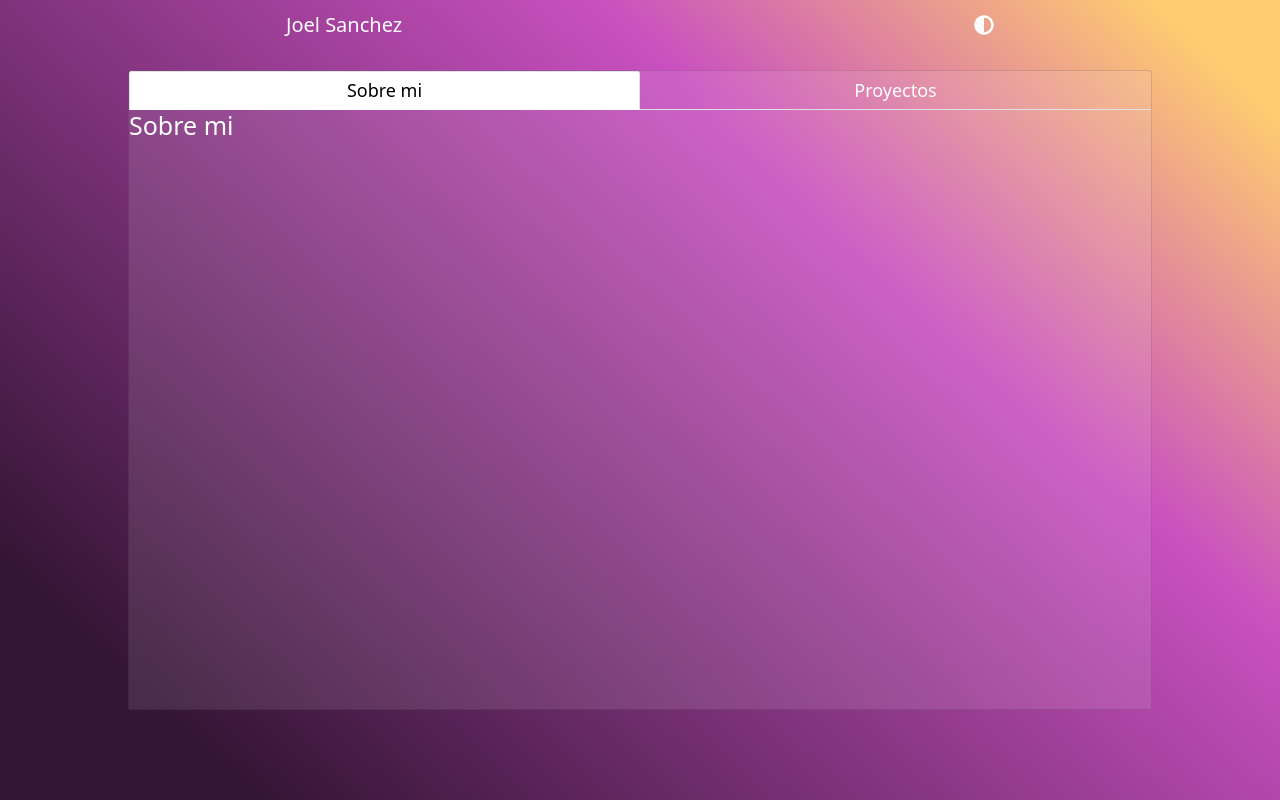
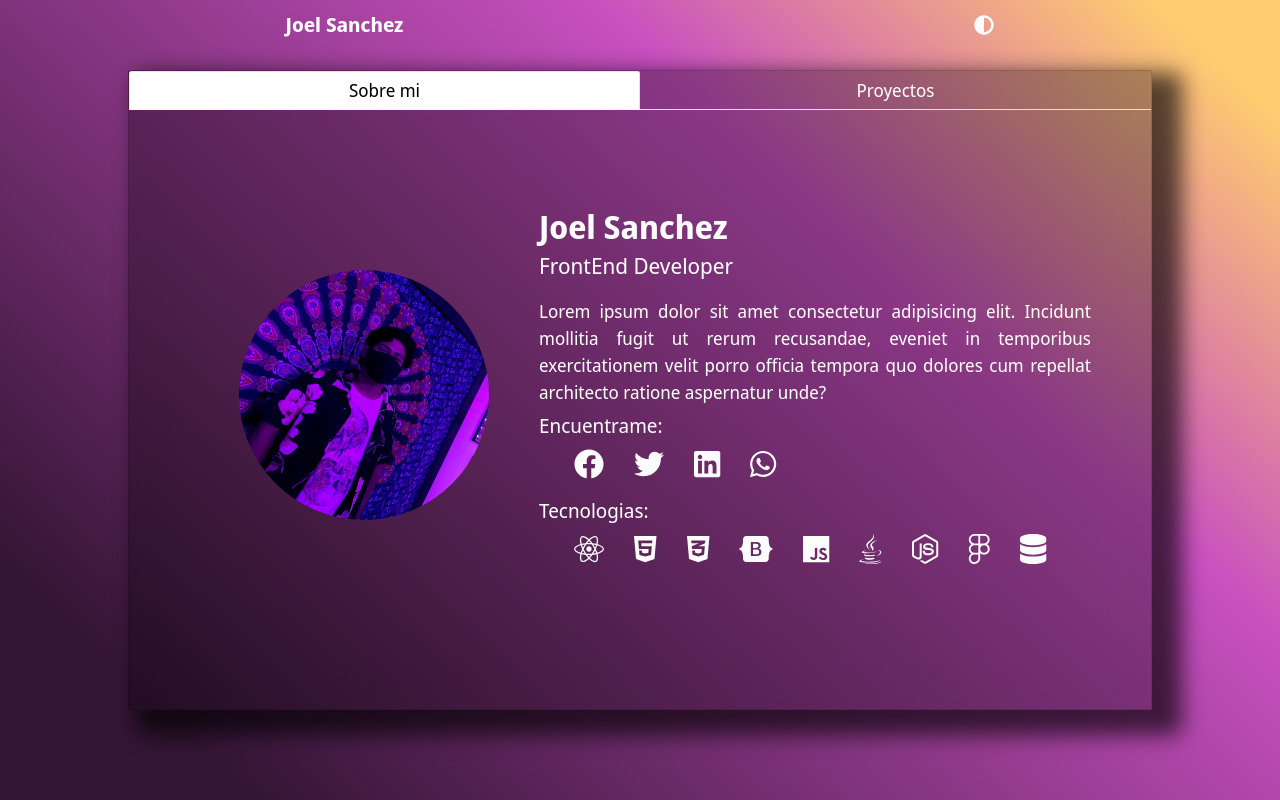
Before and after one commit to JoelSanchez01/Portafolio, a React app: page / in a window 1280 px wide. Built offline with nearby package versions, Linux system fonts and the light colour scheme.

Commit message:
se agrego el apartado de sobre mi, y se agrando el peso de la letra en el header

```diff
--- a/src/assets/styles/App.css
+++ b/src/assets/styles/App.css
@@ -18,6 +18,7 @@ html {
 }
 
 body {
+  font-family: var(--main-font);
   color: var(--main-white);
   background: rgb(20, 13, 23);
   background-color: #341535;
--- a/src/assets/styles/Card.css
+++ b/src/assets/styles/Card.css
@@ -1,7 +1,8 @@
 .card {
   width: 80%;
   height: 80vh;
-  background-color: rgba(255, 255, 255, 0.1);
+  background-color: rgba(00, 00, 0, 0.3);
   backdrop-filter: blur(20px);
   margin: 30px auto;
+  box-shadow: 19px 14px 21px 11px rgba(0, 0, 0, 0.65);
 }
--- a/src/assets/styles/Header.css
+++ b/src/assets/styles/Header.css
@@ -5,6 +5,7 @@
   text-align: center;
   margin-top: 10px;
   font-size: 2rem;
+  font-weight: bold;
 }
 
 p {
--- /dev/null
+++ b/src/assets/styles/Sobremi.css
@@ -0,0 +1,89 @@
+.tab-content,
+.tab-pane {
+  width: 100%;
+  height: 95%;
+}
+
+.Sobremi {
+  height: 100%;
+  display: flex;
+  justify-content: center;
+  align-items: center;
+
+  font-size: 2rem;
+  text-align: justify;
+  margin: 0 30px;
+  padding: 30px;
+}
+
+.Sobremi .imagen {
+  margin: 0 50px;
+}
+
+.Sobremi h1 {
+  font-size: 3.2rem;
+  font-weight: bold;
+}
+
+.Sobremi h2 {
+  font-size: 2.2rem;
+}
+
+.Sobremi .texto__title {
+  margin-bottom: 20px;
+}
+
+.Sobremi .texto__descripcion {
+  text-align: justify;
+  font-size: 1.8rem;
+  font-weight: lighter;
+  margin-bottom: 5px;
+}
+
+.Sobremi .imagen img {
+  width: 250px;
+  height: 250px;
+  border-radius: 50%;
+}
+
+.Sobremi .texto__redes ul,
+.texto__tecnologia ul {
+  list-style: none;
+  display: flex;
+  flex-wrap: wrap;
+}
+
+.Sobremi .texto__redes ul li,
+.texto__tecnologia ul li {
+  margin: 0 15px;
+  transition: transform 0.3s ease-in-out;
+}
+
+.Sobremi .texto__redes ul li a,
+.texto__tecnologia ul li {
+  text-decoration: none;
+  color: var(--main-white);
+  font-size: 3rem;
+  transition: all 0.15s ease-in-out;
+}
+
+.Sobremi .texto__redes ul li:hover,
+.texto__tecnologia ul li:hover {
+  transform: scale(1.2);
+}
+
+.Sobremi .texto__redes ul li #facebook:hover {
+  color: #1877f2;
+}
+
+.Sobremi .texto__redes ul li #twitter:hover {
+  color: #00acee;
+}
+
+.Sobremi .texto__redes ul li #linkedin:hover {
+  color: #0e76a8;
+}
+
+.Sobremi .texto__redes ul li #whatsapp:hover {
+  color: #25d366;
+}
--- a/src/components/NavBar.jsx
+++ b/src/components/NavBar.jsx
@@ -1,5 +1,6 @@
 import { Tabs, Tab } from "react-bootstrap";
 import "../assets/styles/NavBar.css";
+import Sobremi from "./Sobremi";
 
 const NavBar = () => {
   return (
@@ -9,7 +10,7 @@ const NavBar = () => {
       defaultActiveKey="link-1"
     >
       <Tab eventKey="link-1" title="Sobre mi">
-        <h1>Sobre mi</h1>
+        <Sobremi />
       </Tab>
 
       <Tab eventKey="link-3" title="Proyectos">
--- /dev/null
+++ b/src/components/Sobremi.jsx
@@ -0,0 +1,87 @@
+import "../assets/styles/Sobremi.css";
+import foto from "../assets/images/foto1.jpg";
+
+const Sobremi = () => {
+  return (
+    <div className="Sobremi">
+      <div className="imagen">
+        <img src={foto} alt="" />
+      </div>
+      <div className="texto">
+        <div className="texto__title">
+          <h1>
+            Joel Sanchez<span>&#160;</span>
+          </h1>
+          <h2>FrontEnd Developer</h2>
+        </div>
+        <div className="texto__descripcion">
+          <p>
+            Lorem ipsum dolor sit amet consectetur adipisicing elit. Incidunt
+            mollitia fugit ut rerum recusandae, eveniet in temporibus
+            exercitationem velit porro officia tempora quo dolores cum repellat
+            architecto ratione aspernatur unde?
+          </p>
+        </div>
+        <div className="texto__redes">
+          Encuentrame:
+          <ul>
+            <li>
+              <a id="facebook" href="">
+                <i class="fab fa-facebook"></i>
+              </a>
+            </li>
+            <li>
+              <a href="" id="twitter">
+                <i class="fab fa-twitter"></i>
+              </a>
+            </li>
+            <li>
+              <a href="" id="linkedin">
+                <i class="fab fa-linkedin"></i>
+              </a>
+            </li>
+            <li>
+              <a href="" id="whatsapp">
+                <i class="fab fa-whatsapp"></i>
+              </a>
+            </li>
+          </ul>
+        </div>
+        <div className="texto__tecnologia">
+          Tecnologias:
+          <ul>
+            <li title="React">
+              <i class="fab fa-react"></i>
+            </li>
+            <li title="Html">
+              <i class="fab fa-html5"></i>
+            </li>
+            <li title="Css">
+              <i class="fab fa-css3-alt"></i>
+            </li>
+            <li title="Bootstrap">
+              <i class="fab fa-bootstrap"></i>
+            </li>
+            <li title="JavaScript">
+              <i class="fab fa-js"></i>
+            </li>
+            <li title="Java">
+              <i class="fab fa-java"></i>
+            </li>
+            <li title="Node.JS">
+              <i class="fab fa-node-js"></i>
+            </li>
+            <li title="Figma">
+              <i class="fab fa-figma"></i>
+            </li>
+            <li title="SQL">
+              <i class="fas fa-database"></i>
+            </li>
+          </ul>
+        </div>
+      </div>
+    </div>
+  );
+};
+
+export default Sobremi;
```
Also changed, not shown: src/assets/images/foto1.jpg (added), 1 other file (tests, documents, lock files or other folders).
